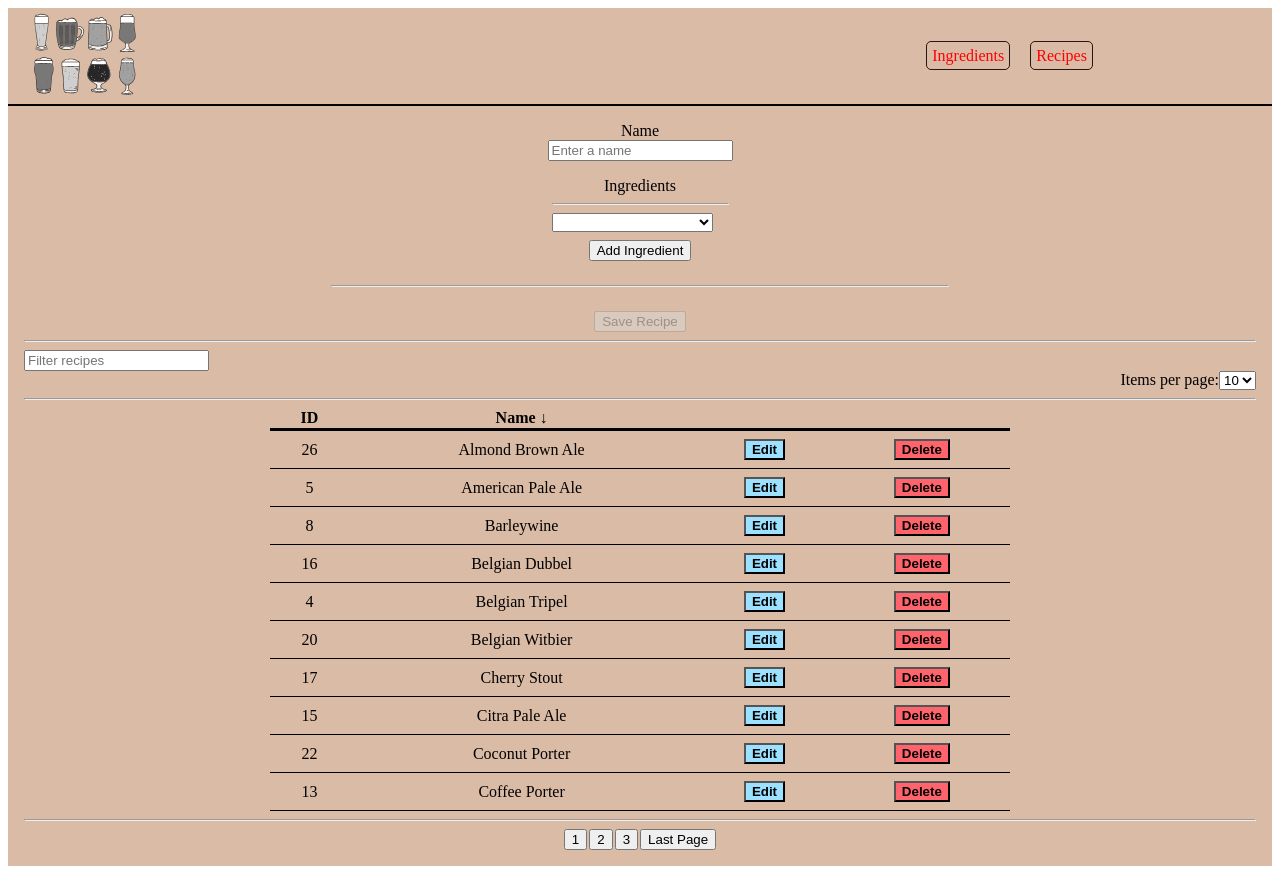
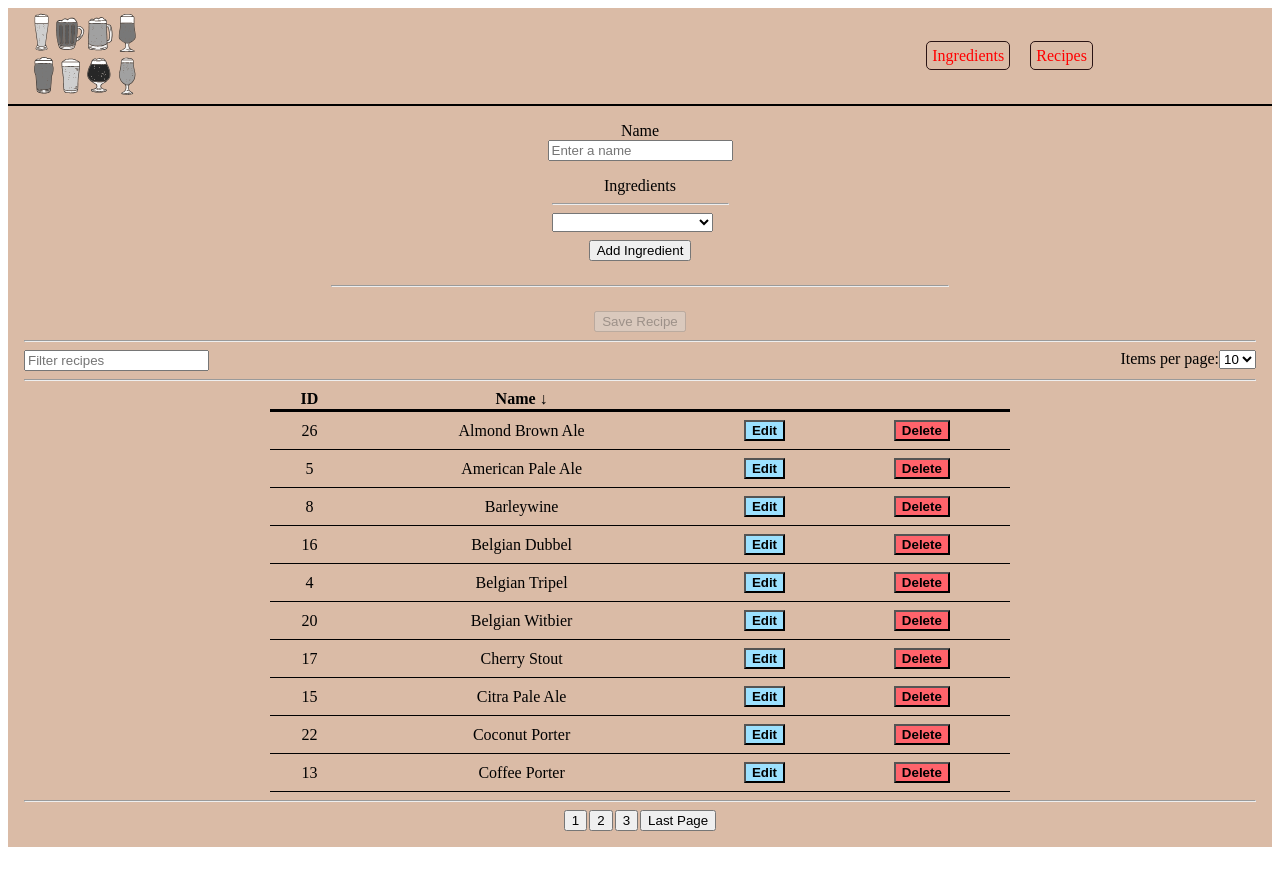
Before and after one commit to tomiludanyi/brew-manager, an Angular app: page /recipe-list in a window 1280 px wide. Built offline with nearby package versions, Linux system fonts and the light colour scheme; data requests are answered from the project's data file.

Commit message:
recipe-filter already implemented

```diff
--- /dev/null
+++ b/src/app/shared/list-controls/list-controls.component.scss
@@ -0,0 +1,4 @@
+.filter-items {
+    display: flex;
+    justify-content: space-between;
+}
--- a/src/app/shared/list-controls/list-controls.component.ts
+++ b/src/app/shared/list-controls/list-controls.component.ts
@@ -4,7 +4,7 @@ import { FormControl } from "@angular/forms";
 @Component({
   selector: 'app-list-controls',
   templateUrl: './list-controls.component.html',
-  styleUrls: ['./list-controls.component.css']
+  styleUrls: ['./list-controls.component.scss']
 })
 export class ListControlsComponent {
   @Input() filterText: FormControl = new FormControl('');
```
Also changed, not shown: src/app/shared/list-controls/list-controls.component.css (deleted).
